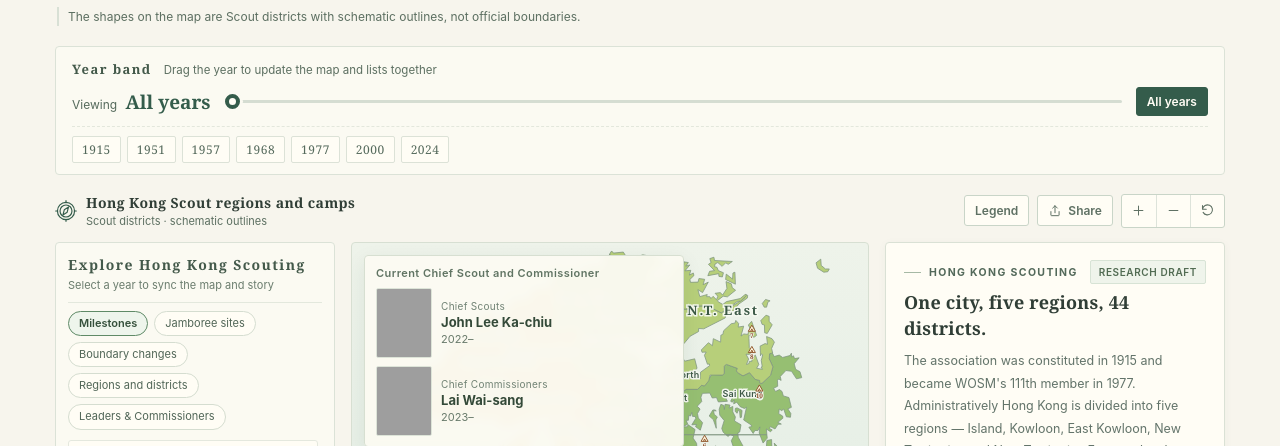
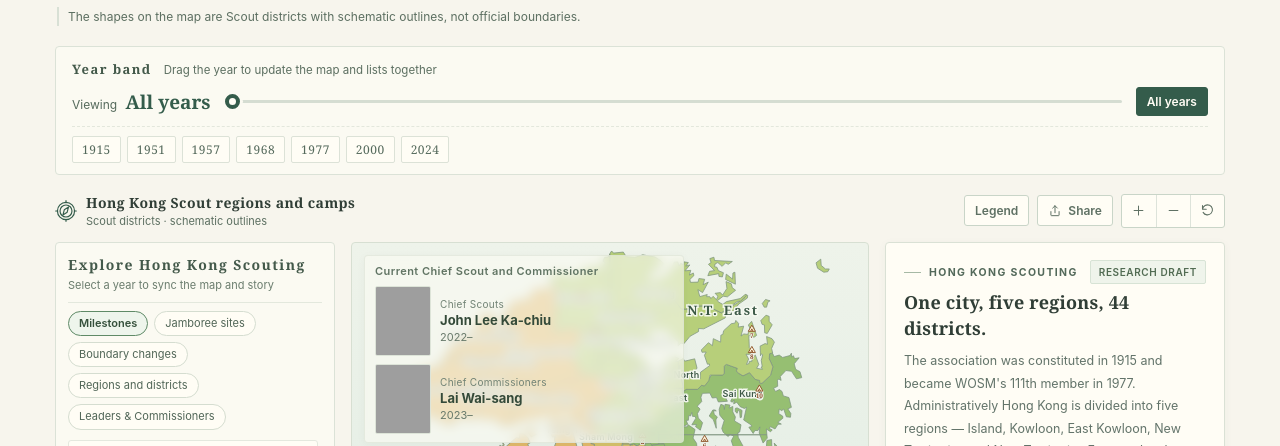
Before and after one commit to playerkousas-rgb/BP, a website with bundled scripts: page hong-kong.html in a window 1280 px wide. Shown: the part 285-731 px from the top of the page. Built offline with nearby package versions, Linux system fonts and the light colour scheme; grey boxes are pictures that could not be loaded.

Commit message:
HK: make leader overlay translucent so map remains visible
Co-authored-by: arena-agent <297053741+arena-agent@users.noreply.github.com>

```diff
--- a/css/hk.css
+++ b/css/hk.css
@@ -414,7 +414,7 @@
 .hk-left-person-body strong{display:block;font-size:12px;line-height:1.35;color:#3f5445}
 .hk-left-person-years{display:block;font-size:11px;color:#6b7d6e;line-height:1.3}
 /* Map overlay: current Chief Scout / Commissioner */
-.hk-leaders-overlay{position:absolute;top:12px;left:12px;z-index:5;width:min(320px,calc(100% - 24px));background:rgba(251,250,242,.96);border:1px solid #d7dfd1;border-radius:4px;box-shadow:0 6px 20px rgba(42,58,45,.08);padding:10px 11px;backdrop-filter:blur(4px)}
+.hk-leaders-overlay{position:absolute;top:12px;left:12px;z-index:5;width:min(320px,calc(100% - 24px));background:rgba(251,250,242,.62);border:1px solid rgba(215,223,209,.55);border-radius:4px;box-shadow:0 2px 10px rgba(42,58,45,.04);padding:8px 10px;backdrop-filter:blur(6px);-webkit-backdrop-filter:blur(6px)}
 .hk-overlay-title{font-size:11px;color:#607463;letter-spacing:.04em;margin-bottom:8px;font-weight:600}
 .hk-overlay-grid{display:grid;gap:8px}
 .hk-overlay-person{display:grid;grid-template-columns:56px minmax(0,1fr);gap:9px;align-items:center}
```
